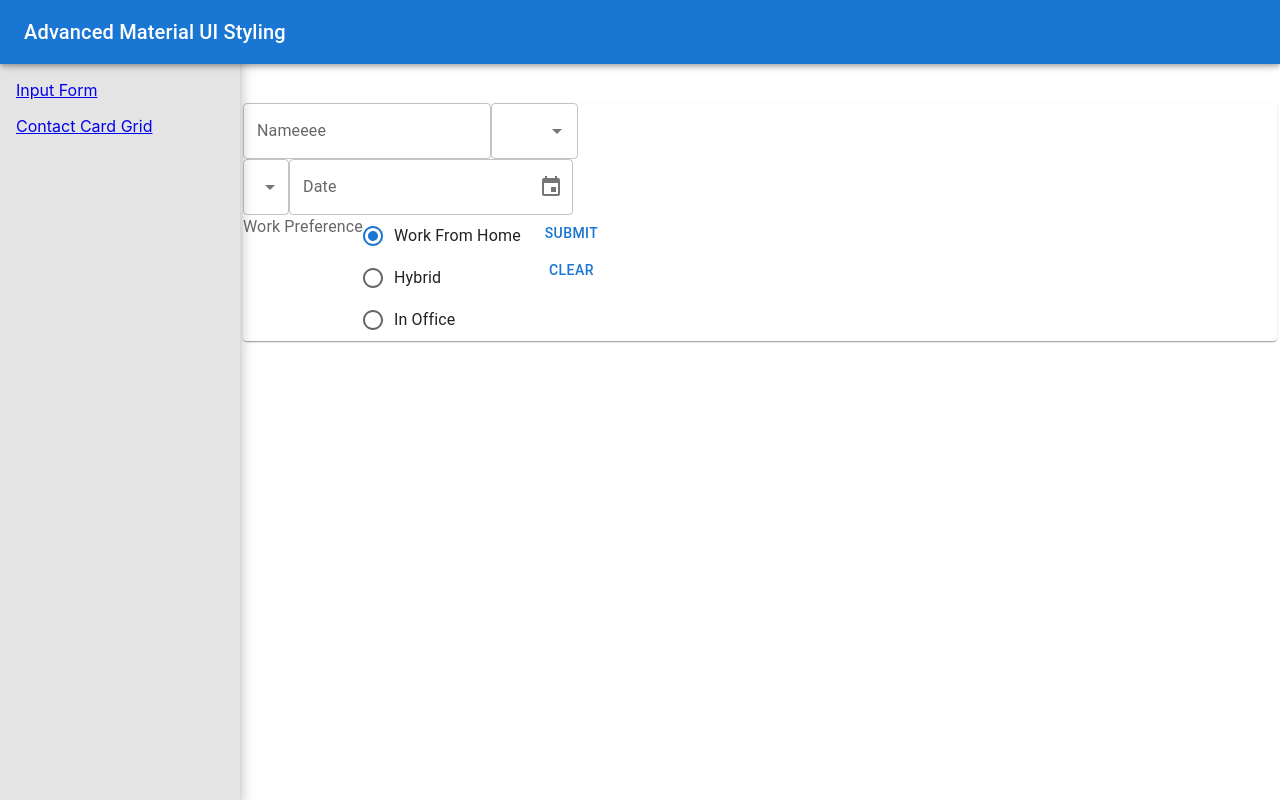
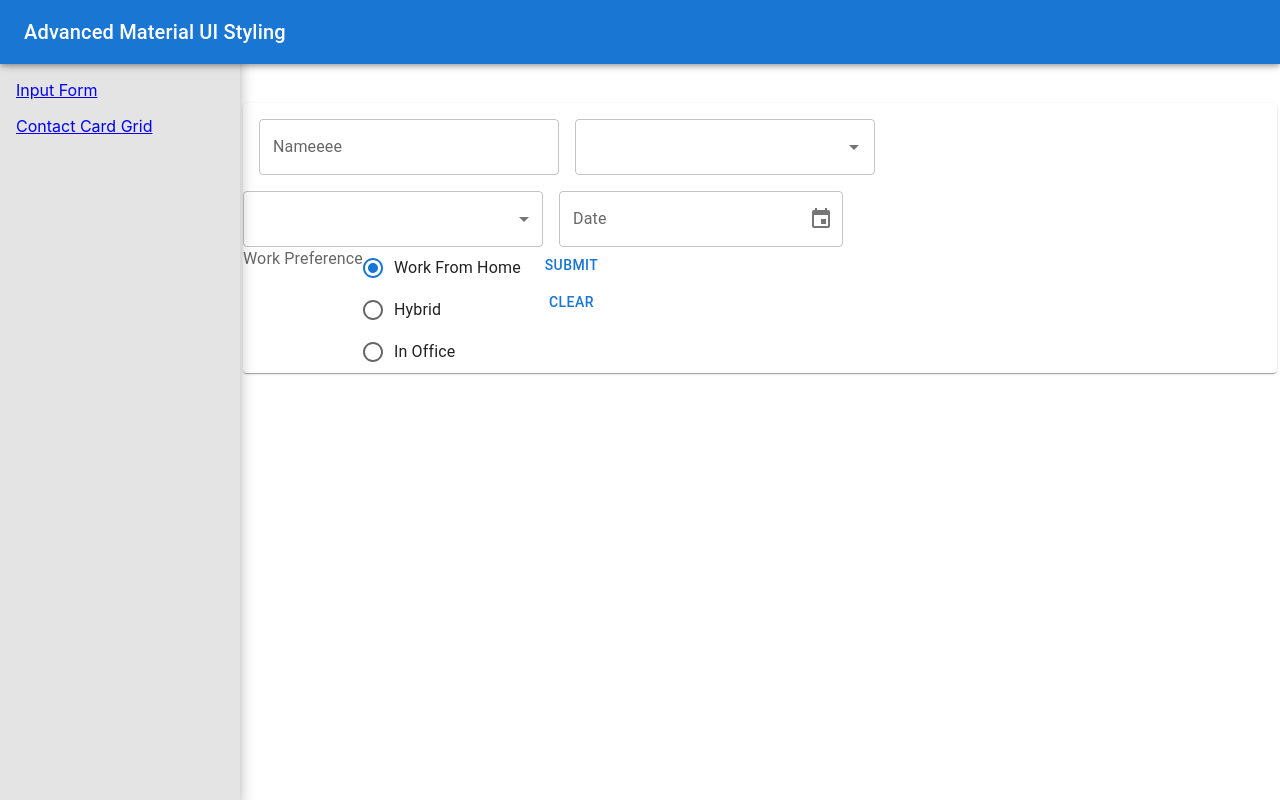
Before and after one commit to vuongicesmile/Advanced_MaterialUI, a React (Create React App) app in the folder learning-advanced-mui/beautiful-mui-app/: page /form in a window 1280 px wide. Built offline with nearby package versions, Linux system fonts and the light colour scheme.

Commit message:
add padding + minWith Css by sx

```diff
--- a/learning-advanced-mui/beautiful-mui-app/src/Components/Saffold/Form/ContanctForm.tsx
+++ b/learning-advanced-mui/beautiful-mui-app/src/Components/Saffold/Form/ContanctForm.tsx
@@ -11,11 +11,16 @@ const skills = ["Software Dev", "Architect", "Designer", "Business Analyst"];
 export default function ContactForm() {
   return (
     <Paper>
+
       {/*  như 1 trang giấy bên ngoài, chỉ yếu thêm bóng và background */}
       <form>
         <FormControl>
           <FormGroup
             row
+            sx={{
+              padding: 2,
+              justifyContent: "space-around",
+            }}
           >
             {/*  ô input nè */}
             <TextField
@@ -23,12 +28,14 @@ export default function ContactForm() {
               name="name"
               label="Nameeee"
               variant='outlined' // tạo ra đường viên xung quanh thành phần, thay vì mặc định phẳng
+              sx={{ minWidth: 300, marginRight: 2}}
             />
             {/* ------------------------------------ */}
             {/*  dropdown input cho phép xóa */}
             <Autocomplete  // tạo ra danh sách các tùy chọn dựa trên mảng roles. người dùng có thể nhập vào ô và lựa chọn một trong các vai trò có sẵn
               // trường nhập liệu này được hiển thị dưới dạng textField
               options={roles} // mảng
+              sx={{ minWidth: 300, marginRight: 2}}
               renderInput={(params) => { // hiển thị các phần tử đầu vào (input field) của autocomplete
                 // params chứa các thuộc tính cần thiết để tạo ra trường nhập liệu textField cho autoComplete
                 return (
@@ -53,7 +60,12 @@ export default function ContactForm() {
           <FormGroup
             row
           >
-            <Select>
+            <Select
+              id="skill-select"
+              renderValue={(select: string[]) => select.join(",")}
+              sx={{ minWidth: 300, marginRight: 2}}
+
+            >
               {skills.map((skillName) => {
                 return (
                   <MenuItem value={skillName} key={skillName}>
```
